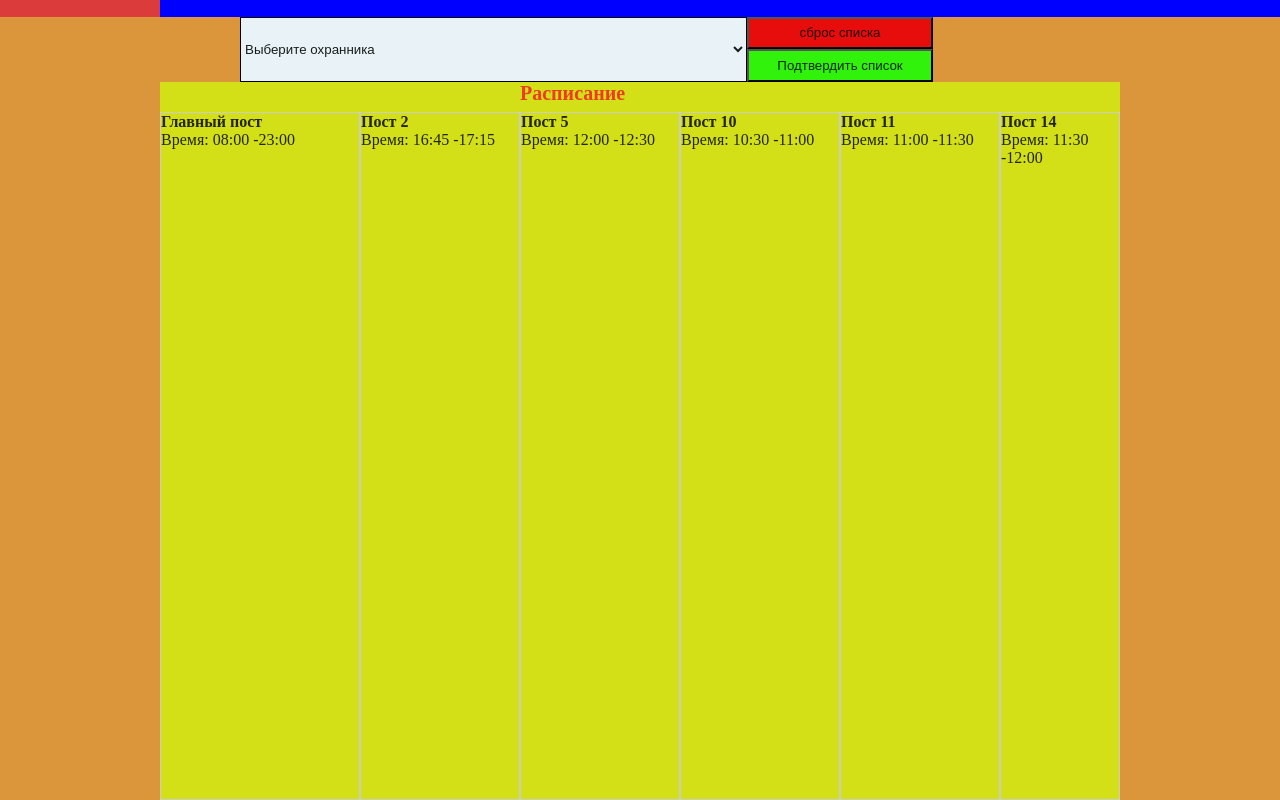
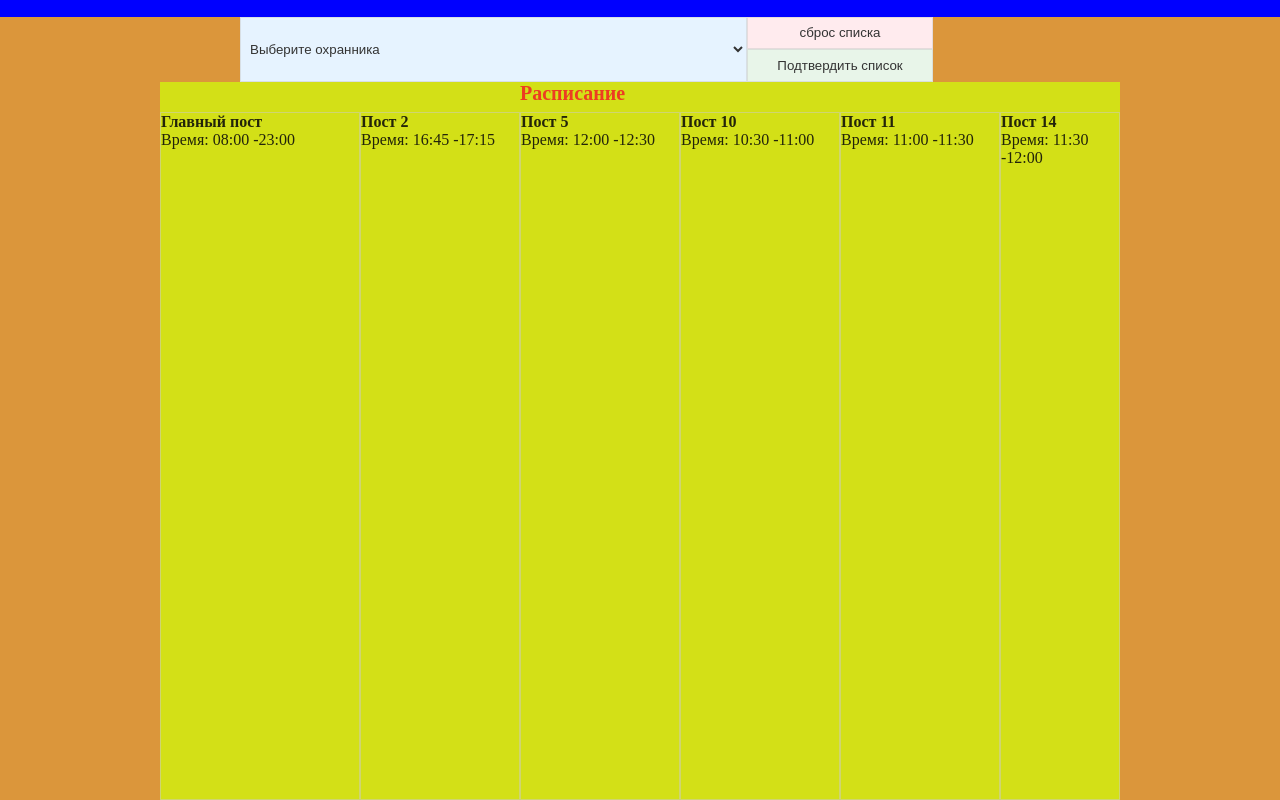
Before and after one commit to loginVeb/pwaturbo, a Next.js app: page / in a window 1280 px wide. Built offline with nearby package versions, Linux system fonts and the light colour scheme.

Commit message:
ref rab 14

```diff
--- a/app/page.module.css
+++ b/app/page.module.css
@@ -7,17 +7,19 @@
 
 }
 
-.clientPwa{
+.clientPwa {
   grid-area: 1/1/2/7;
-  background: #db3b3b;
-  color: #000;
+  position: fixed;
+  top: 10px;
+  right: 10px;
+  z-index: 9999;
 }
 
 .installContainer {
   display: flex;
   justify-content: space-between;
   align-items: center;
-  background-color: rgba(255, 255, 255, 0.9);
+  background-color: #e6f3ff;
   padding: 10px;
   border-radius: 5px;
   box-shadow: 0 2px 4px rgba(0, 0, 0, 0.1);
@@ -30,6 +32,7 @@
   padding: 10px 20px;
   cursor: pointer;
   transition: background-color 0.3s;
+  border-radius: 4px;
 }
 
 .installButton:hover {
@@ -42,12 +45,22 @@
   font-size: 18px;
   cursor: pointer;
   color: #f00909;
+  margin-left: 10px;
 }
 
 .closeButton:hover {
   color: #c31d1d;
 }
 
+/* Дополнительные стили для улучшения внешнего вида */
+.installButton:focus {
+  outline: none;
+  box-shadow: 0 0 5px rgba(81, 203, 238, 0.5);
+}
+
+.installContainer:focus-within {
+  box-shadow: 0 0 5px rgba(81, 203, 238, 0.5);
+}
 .table{
   grid-area: 2/1/49/49;
   color: #1c382b;
@@ -59,29 +72,55 @@
 
 .dvList ul {
   list-style-type: none;
-  padding-left: 0;
+
 }
 
 .field{
   grid-area: 1 / 10 / 5 / 29;
-  color: #191d1b;
-  background: #e9f3f7;
-
-  border: 1px black solid;
+  color: #333;
+  background: #e6f3ff;
+  border: 1px solid rgba(204, 204, 204, 0.5);
+  padding: 5px;
 }
 
-.reset{
-  grid-area: 1 / 29 / 3 / 36;
-  color: #080808de;
-  background: hwb(0 5% 9%);
-
+.field:focus {
+  outline: none;
+  background: #d1ecf1;
+  box-shadow: 0 0 5px rgba(81, 203, 238, 0.5);
 }
 
-.confirmButton{
+.field:hover {
+  cursor: pointer;
+}
+
+.reset {
+  grid-area: 1 / 29 / 3 / 36;
+  color: #333;
+  background: #ffebee;
+  border: 1px solid rgba(204, 204, 204, 0.5);
+  cursor: pointer;
+}
+
+.reset:hover {
+  background: #ffcdd2;
+}
+
+.confirmButton {
   grid-area: 3/29/5/36;
-  color: #080808de;
-  background: hwb(110 4% 5%);
+  color: #333;
+  background: #e8f5e9;
+  border: 1px solid rgba(204, 204, 204, 0.5);
+  cursor: pointer;
+}
 
+.confirmButton:hover {
+  background: #c8e6c9;
+}
+
+.reset:focus,
+.confirmButton:focus {
+  outline: none;
+  box-shadow: 0 0 5px rgba(0, 0, 0, 0.1);
 }
 
 .dvList{
@@ -92,6 +131,7 @@
   grid-template-columns: repeat(24, 1fr);
   grid-template-rows: repeat(24, 1fr);
 }
+
 .h3{
   grid-area: 1/10/2/15;
   color: #f02424de;
@@ -99,8 +139,7 @@
 }
 
 .postIdAll {
-
-  border: 0.1px solid #ccc;
+  border: 1px solid rgba(204, 204, 204, 0.5);
 }
 .postId1{
   grid-area: 2/1/25/6;
@@ -126,17 +165,6 @@
 
 
 
-
-
-
-
-
-
-
-
-
-
-
 @media(420px <=width <= 499px) {
   .table {
     grid-area: 2/1/49/49;
@@ -145,28 +173,25 @@
     display: grid;
     grid-template-columns: repeat(48, 1fr);
     grid-template-rows: repeat(48, 1fr);
-    font-size: 12px;
+    font-size: 11px;
   }
 
   .field{
     grid-area: 1/1/5/36;
-    color: #191d1b;
-    background: #e9f3f7;
+    color: #333;
+    padding: 5px;
 
-    border: 1px black solid;
   }
 
   .reset{
     grid-area: 1/36/3/49;
-    color: #080808de;
-    background: hwb(0 5% 9%);
+    font-size: 11px;
 
   }
 
   .confirmButton{
     grid-area: 3/36/5/49;
-    color: #080808de;
-    background: hwb(110 4% 5%);
+    font-size: 11px;
 
   }
 
@@ -180,14 +205,6 @@
   }
 
 
-  .list{
-    grid-area: 2/1/24/25;
-    color: #0a0a0ade;
-    background: hwb(320 6% 8%);
-    display: flex;
-    flex-direction: column;
-    list-style-type: none;
-  }
 
 
 
@@ -201,29 +218,23 @@
     display: grid;
     grid-template-columns: repeat(48, 1fr);
     grid-template-rows: repeat(48, 1fr);
-    font-size: 12px;
+    font-size: 11px;
   }
 
   .field{
     grid-area: 1/1/5/36;
-    color: #191d1b;
-    background: #e9f3f7;
-
-    border: 1px black solid;
+    padding: 5px;
   }
 
   .reset{
     grid-area: 1/36/3/49;
-    color: #080808de;
-    background: hwb(0 5% 9%);
+    font-size: 11px;
 
   }
 
   .confirmButton{
     grid-area: 3/36/5/49;
-    color: #080808de;
-    background: hwb(110 4% 5%);
-
+    font-size: 11px;
   }
 
   .dvList{
@@ -236,15 +247,4 @@
   }
 
 
-  .list{
-    grid-area: 2/1/24/25;
-    color: #0a0a0ade;
-    background: hwb(320 6% 8%);
-    display: flex;
-    flex-direction: column;
-    list-style-type: none;
-  }
-
-
-
 }
```
